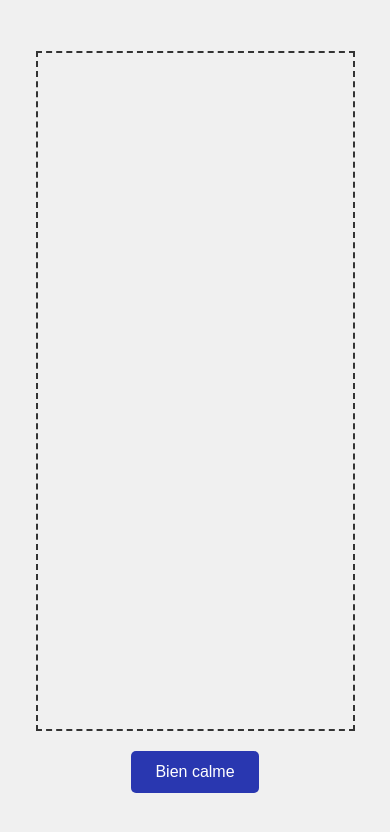
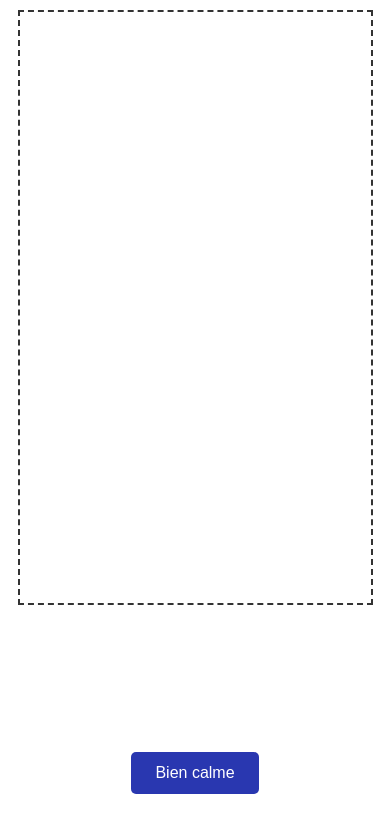
Before and after one commit to GeoffroyCode/biencalme, a plain HTML site: page index.html in a window 390 px wide. Drawn offline with Linux system fonts and the light colour scheme.

Commit message:
BienCalmeV1

```diff
--- a/index.html
+++ b/index.html
@@ -10,11 +10,11 @@
             display: flex;
             flex-direction: column;
             align-items: center;
-            justify-content: center;
+            justify-content: flex-start; /* Changé de center à flex-start */
             min-height: 100vh;
             margin: 0;
-            overflow: hidden;
-            background-color: #f0f0f0;
+            overflow: auto; /* Changé de hidden à auto */
+            background-color: #ffffff;
             padding: 20px;
             box-sizing: border-box;
         }
@@ -23,8 +23,8 @@
             position: relative;
             width: 90%;
             max-width: 700vh;
-            height: 80vh;
-            min-height: 300px;
+            height: 80vh; /* Réduit pour laisser de la place au bouton */
+            min-height: 200px; /* Réduit la hauteur minimale */
             border: 2px dashed #333;
             margin-bottom: 20px;
             overflow: hidden;
@@ -59,10 +59,30 @@
             border-radius: 5px;
             cursor: pointer;
             transition: background-color 0.3s;
+            margin-bottom: 20px; /* Ajout de marge en bas */
+            position: sticky;
+            bottom: 20px; /* Position fixe en bas */
+            z-index: 100; /* S'assure qu'il est au-dessus des autres éléments */
         }
 
         button:hover {
             background-color: #1f1f86;
+        }
+
+        @media (max-width: 768px) {
+            #animation-container {
+                height: 70vh; /* Hauteur réduite sur mobile */
+            }
+
+            body {
+                padding: 10px 0px 30px; /* Padding réduit sur mobile */
+                justify-content: space-between; /* Meilleure répartition de l'espace */
+            }
+
+            button {
+                position: relative; /* Retour à un flux normal */
+                bottom: auto;
+            }
         }
     </style>
 </head>
```
